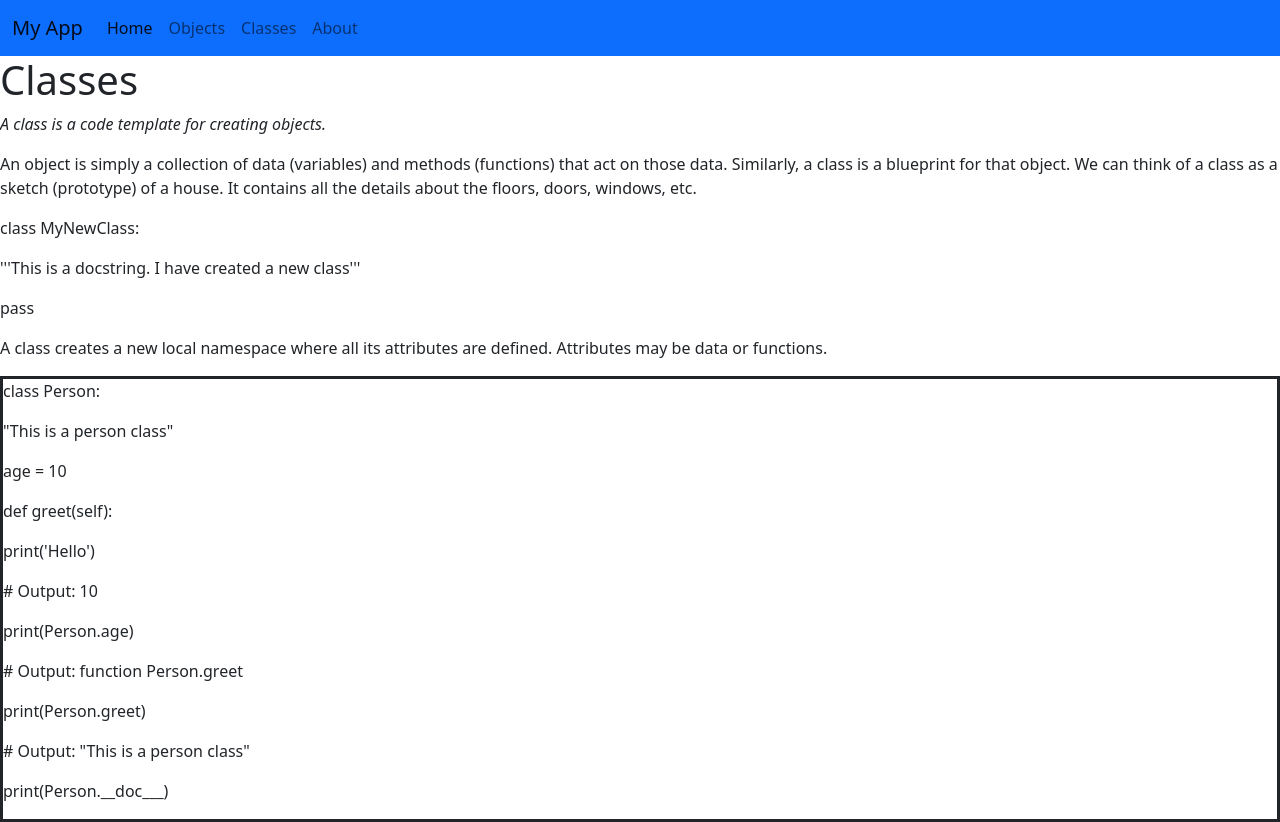
After one commit to EddieReynosoR/FSDI_111, a Flask app: page /classes in a window 1280 px wide. The commit adds this page. Run offline with Flask 2, Linux system fonts and the light colour scheme.

Commit message:
Assignment 1 Code

```diff
--- a/app/routes.py
+++ b/app/routes.py
@@ -24,3 +24,7 @@ def about():
 @app.get("/objects")
 def objects():
     return render_template('objects.html')
+
+@app.get("/classes")
+def classes():
+    return render_template('classes.html')
--- a/app/templates/base.html
+++ b/app/templates/base.html
@@ -6,8 +6,7 @@
     <meta http-equiv="X-UA-Compatible" content="IE=edge">
     <meta name="viewport" content="width=device-width, initial-scale=1.0">
 
-    <link href="https://cdn.jsdelivr.net/npm/bootstrap@5.2.1/dist/css/bootstrap.min.css" rel="stylesheet"
-        integrity="sha384-iYQeCzEYFbKjA/T2uDLTpkwGzCiq6soy8tYaI1GyVh/UjpbCx/TYkiZhlZB6+fzT" crossorigin="anonymous">
+    <link href="https://cdn.jsdelivr.net/npm/bootstrap@5.2.1/dist/css/bootstrap.min.css" rel="stylesheet" integrity="sha384-iYQeCzEYFbKjA/T2uDLTpkwGzCiq6soy8tYaI1GyVh/UjpbCx/TYkiZhlZB6+fzT" crossorigin="anonymous">
 
     <title>
         {% block title %}
@@ -16,7 +15,7 @@
 </head>
 
 <body>
-    <nav class="navbar navbar-expand-lg bg-light">
+    <nav class="navbar navbar-expand-lg bg-primary">
         <div class="container-fluid">
             <a class="navbar-brand" href="#">My App</a>
             <button class="navbar-toggler" type="button" data-bs-toggle="collapse" data-bs-target="#navbarNavAltMarkup"
@@ -27,6 +26,7 @@
                 <div class="navbar-nav">
                     <a class="nav-link active" aria-current="page" href="{{ url_for('index')}}">Home</a>
                     <a class="nav-link" href="{{ url_for('objects')}}">Objects</a>
+                    <a class="nav-link" href="{{ url_for('classes')}}">Classes</a>
                     <a class="nav-link" href="{{ url_for('about')}}">About</a>
                 </div>
             </div>
--- /dev/null
+++ b/app/templates/classes.html
@@ -0,0 +1,42 @@
+{% extends 'base.html' %}
+
+
+{% block title %} About {% endblock title %}
+
+{% block content %}
+
+<h1>Classes</h1>
+<p><i>A class is a code template for creating objects.</i></p>
+<p>An object is simply a collection of data (variables) and methods (functions) that act on those data. Similarly, a class is a blueprint for that object. We can think of a class as a sketch (prototype) of a house. It contains all the details about the floors, doors, windows, etc.</p>
+
+<p>class MyNewClass:</p>
+<p>'''This is a docstring. I have created a new class'''</p>
+<p>pass</p>
+
+
+<p>A class creates a new local namespace where all its attributes are defined. Attributes may be data or functions.</p>
+
+<div style="border: solid;">
+    <p>class Person:</p>
+    <p>"This is a person class"</p>
+    <p>age = 10</p>
+
+    <p>def greet(self):</p>
+        <p>print('Hello')</p>
+
+
+    <p># Output: 10</p>
+
+    <p>print(Person.age)</p>
+
+    <p># Output: function Person.greet</p>
+
+    <p>print(Person.greet)</p>
+
+    <p># Output: "This is a person class"</p>
+
+    <p>print(Person.__doc___)</p>
+
+</div>
+
+{% endblock content %}
```
Also changed, not shown: app/templates/index.html (+39 -0 lines), app/templates/objects.html (+37 -0 lines).
